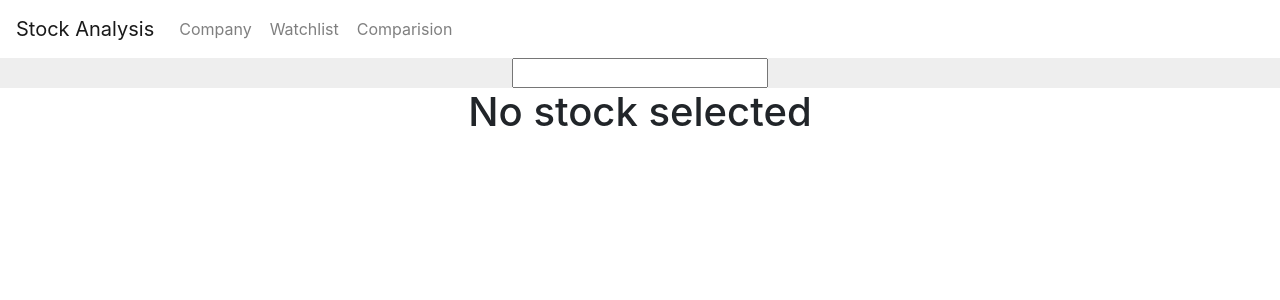
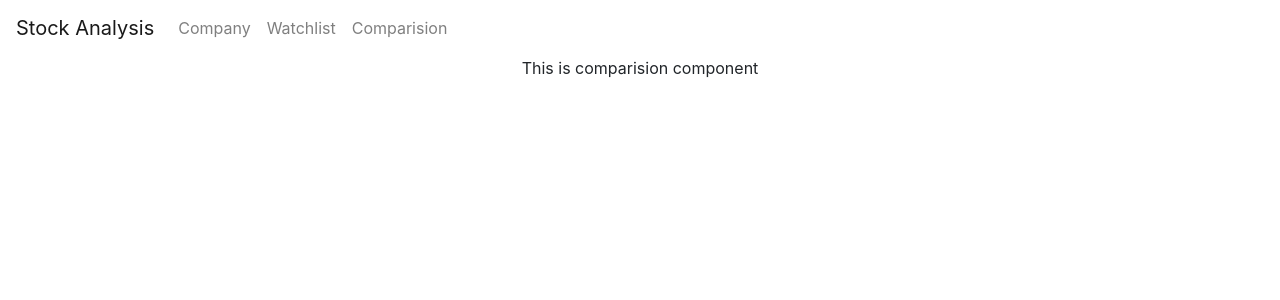
Before and after one commit to sunilkumar-aricent/StockChartAnalysis, a React app in the folder charts-app/: page /comparision in a window 1280 px wide. Shown: the top 300 px of the page. Built offline with nearby package versions, Linux system fonts and the light colour scheme.

Commit message:
adding routing

```diff
--- a/charts-app/package.json
+++ b/charts-app/package.json
@@ -50,6 +50,7 @@
     "react-dev-utils": "^9.0.1",
     "react-dom": "^16.8.6",
     "react-redux": "^7.1.0",
+    "react-router-dom": "^5.0.1",
     "redux": "^4.0.4",
     "redux-saga": "^1.0.5",
     "redux-thunk": "^2.3.0",
--- a/charts-app/src/App.js
+++ b/charts-app/src/App.js
@@ -3,21 +3,29 @@ import { connect } from 'react-redux';
 import './App.css';
 import Navigation from './components/Navigation';
 import Company from './company';
+import Watchlist from './watchlist';
+import Comparision from './comparision';
 import Loader from './components/loader';
 import 'bootstrap/dist/css/bootstrap.min.css';
+
+import { BrowserRouter, Route } from 'react-router-dom';
+
 
 function App({ common }) {
   return (
     <div className="App">
       {common.showLoader && <Loader />}
-      <Navigation />
-      <Company />
+      <BrowserRouter>
+        <Navigation />
+        <Route exact path="/" component={Company} />
+        <Route path="/company" component={Company} />
+        <Route path="/watchlist" component={Watchlist} />
+        <Route path="/comparision" component={Comparision} />
+      </BrowserRouter>
     </div>
   );
 }
 
-// export default App;
-
 const mapStateToProps = (state) => ({ common: state.common });
 
 export default connect(mapStateToProps, null)(App);
--- /dev/null
+++ b/charts-app/src/comparision/index.js
@@ -0,0 +1,13 @@
+import React from 'react';
+
+export default class Comparision extends React.Component {
+    state = {
+
+    }
+
+    render = () => (
+        <div>
+             This is comparision component
+        </div>
+    )
+}
--- a/charts-app/src/components/Navigation.js
+++ b/charts-app/src/components/Navigation.js
@@ -1,5 +1,6 @@
 import React from 'react';
 import { connect } from 'react-redux';
+import { Link } from 'react-router-dom';
 
 function Navigation() {
     return (
@@ -12,13 +13,16 @@ function Navigation() {
                 <div class="collapse navbar-collapse" id="navbarSupportedContent">
                     <ul class="navbar-nav">
                         <li className="nav-item">
-                            <button class="btn nav-link">Company</button>
+                            {/* <button class="btn nav-link">Company</button> */}
+                            <Link className="nav-link" to='/'>Company</Link>
                         </li>
                         <li className="nav-item">
-                            <button class="btn nav-link">Watchlist</button>
+                            {/* <button class="btn nav-link">Watchlist</button> */}
+                            <Link className="nav-link" to='/watchlist'>Watchlist</Link>
                         </li>
                         <li className="nav-item">
-                            <button class="btn nav-link">Comparision</button>
+                            {/* <button class="btn nav-link">Comparision</button> */}
+                            <Link className="nav-link" to='/comparision'>Comparision</Link>
                         </li>
                     </ul>
                 </div>
--- /dev/null
+++ b/charts-app/src/watchlist/index.js
@@ -0,0 +1,13 @@
+import React from 'react';
+
+export default class Watchlist extends React.Component {
+    state = {
+
+    }
+
+    render = () => (
+        <div>
+             This is watchlist
+        </div>
+    )
+}
```
Also changed, not shown: 1 other file (tests, documents, lock files or other folders).
